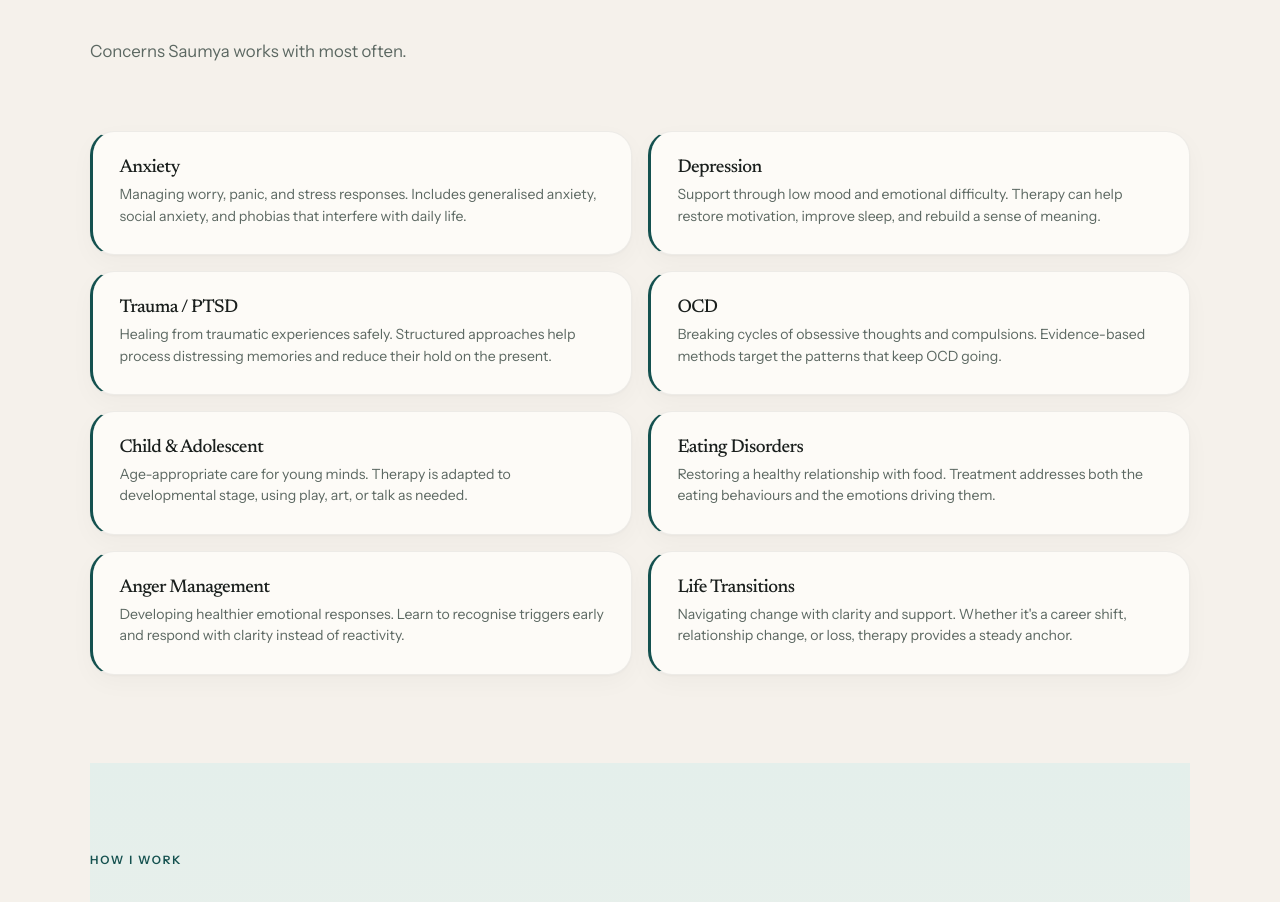
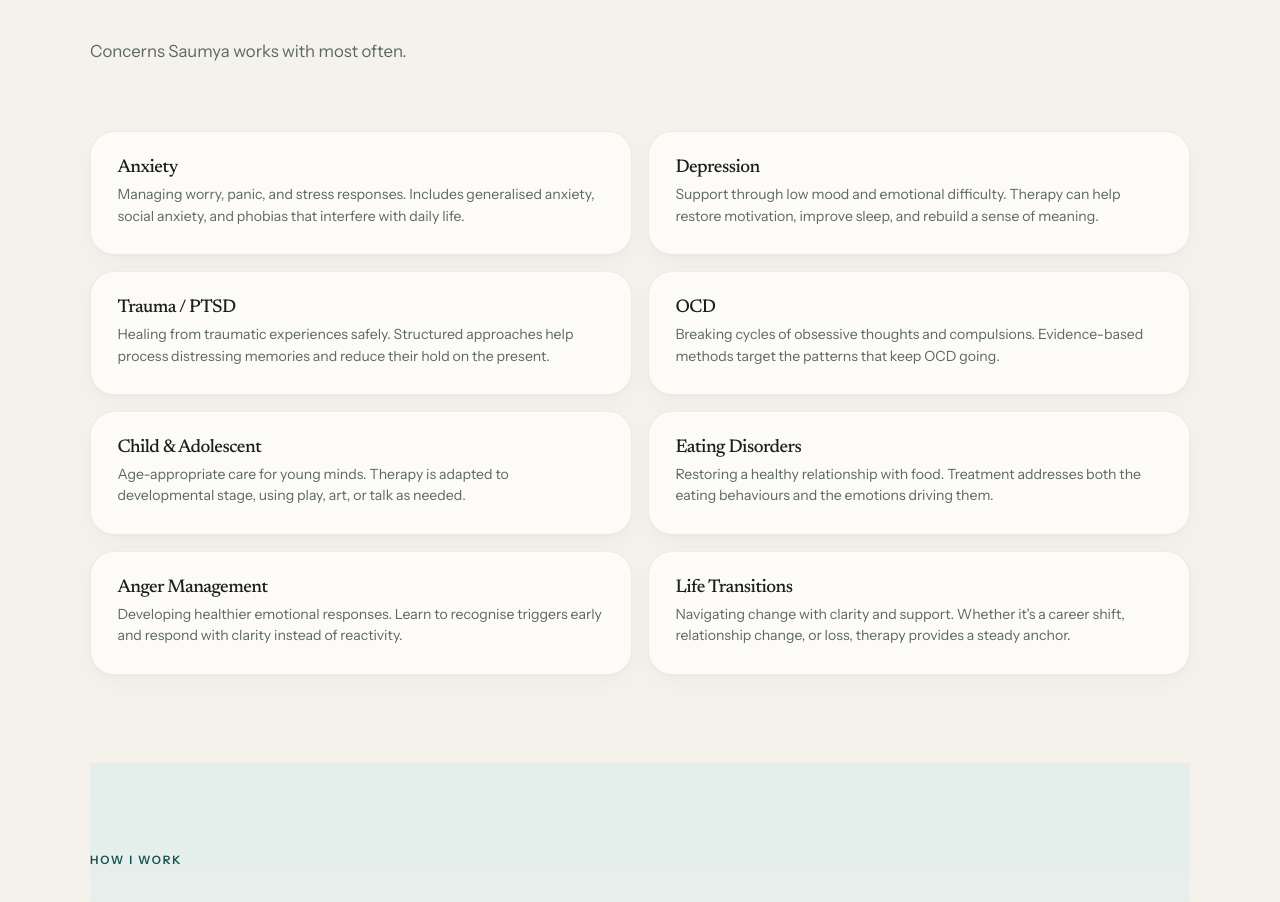
Before and after one commit to Arhaan2104/pinkelephant-coralehr, a Next.js app: page / in a window 1280 px wide. Shown: the part 1040-1942 px from the top of the page. Built offline with nearby package versions, Linux system fonts and the light colour scheme.

Commit message:
style(design): FINDING-001 — remove AI-slop colored left-border on specialty cards

```diff
--- a/src/app/globals.css
+++ b/src/app/globals.css
@@ -654,11 +654,9 @@ h3 {
   padding: 1.65rem;
 }
 
-/* Specialty cards with left accent border */
 .specialtyCard {
   display: flex;
   align-items: flex-start;
-  border-left: 3px solid var(--accent);
   min-height: 5.5rem;
   position: relative;
 }
@@ -679,10 +677,6 @@ h3 {
   border-color: var(--line-strong);
   transform: translateY(-3px);
   box-shadow: 0 12px 40px rgba(30, 36, 34, 0.08);
-}
-
-.specialtyCard:hover {
-  border-left-color: var(--accent-light);
 }
 
 /* Glass card variant */
```
